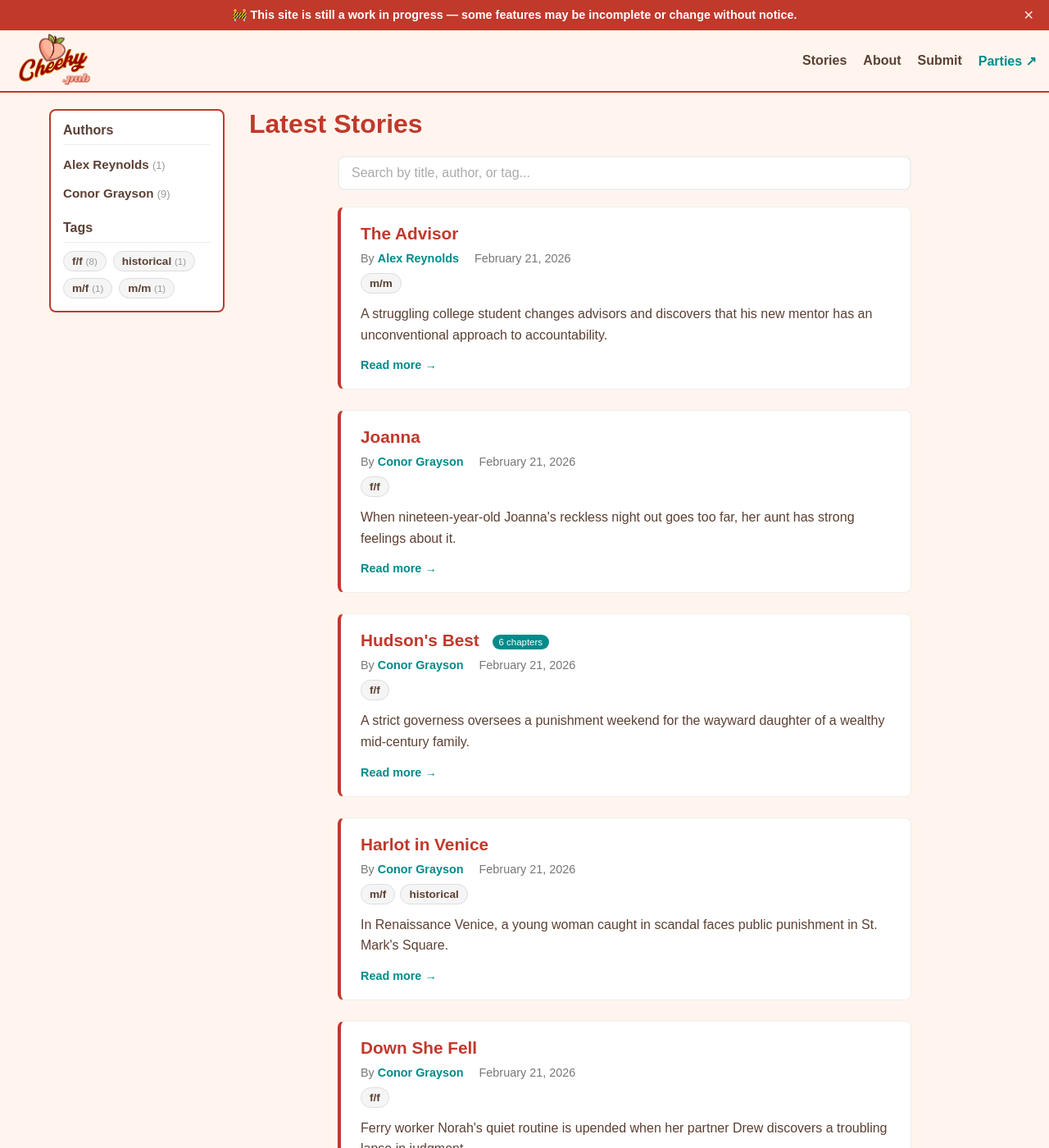
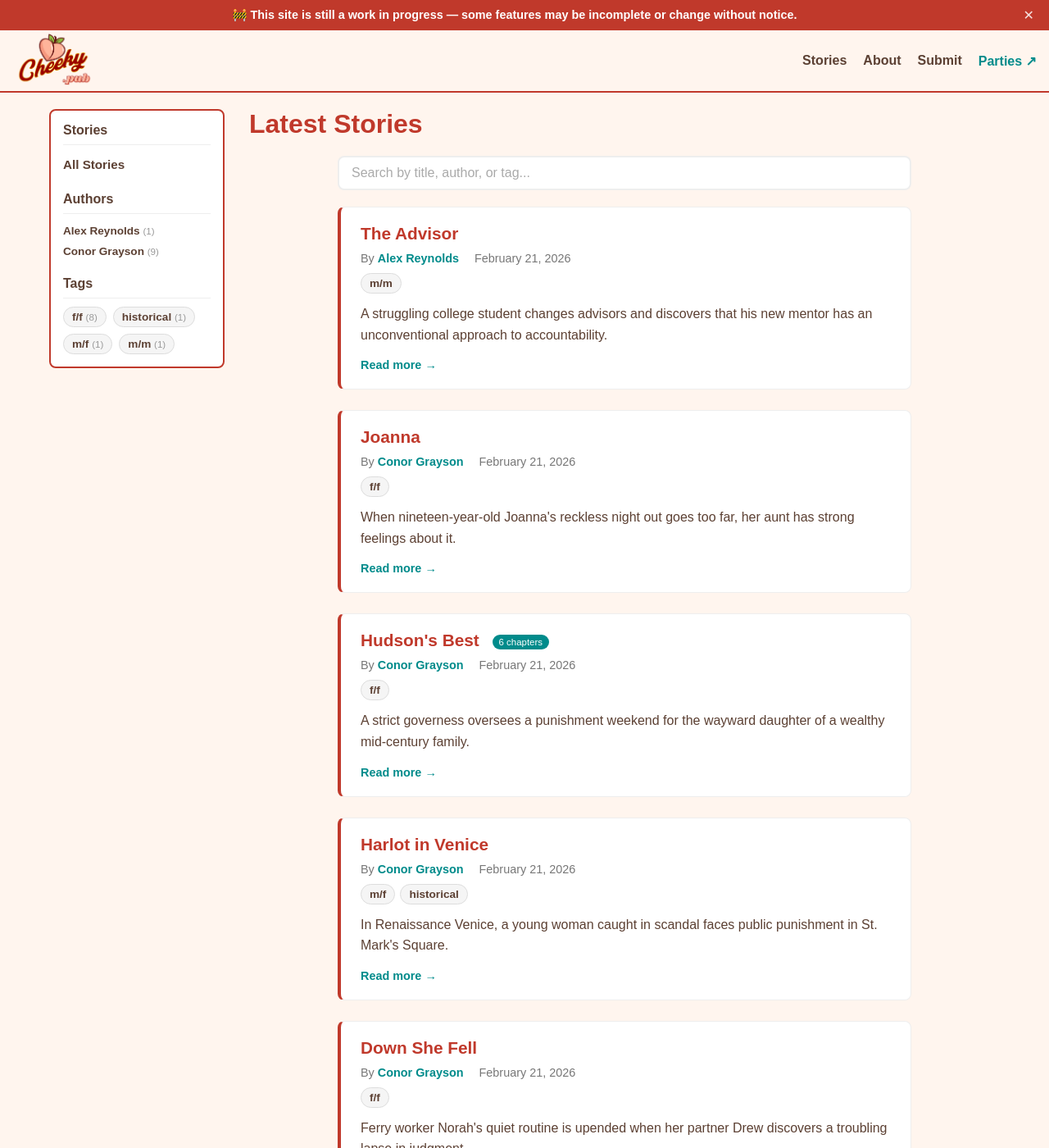
Before and after one commit to cheekypubs/cheekypubs.github.io, a Jekyll site: the page built from index.html, in a window 1280 px wide and 1400 px high. Shown: the whole window at 82% size. Built offline with Jekyll 4.4.1, drawn with Linux system fonts in a browser that asks for light colours.

Commit message:
Reduce author names size and add Stories menu to sidebar

```diff
--- a/_layouts/stories.html
+++ b/_layouts/stories.html
@@ -14,6 +14,15 @@ layout: default
   <div class="stories-container">
     <!-- Sidebar with Authors and Tags -->
     <aside class="stories-sidebar" id="storiesSidebar">
+      <div class="sidebar-section">
+        <h3>Stories</h3>
+        <ul class="stories-menu">
+          <li>
+            <a href="{{ '/' | absolute_url }}">All Stories</a>
+          </li>
+        </ul>
+      </div>
+
       <div class="sidebar-section">
         <h3>Authors</h3>
         <ul class="author-list">
--- a/assets/css/style.css
+++ b/assets/css/style.css
@@ -280,6 +280,29 @@ a {
     font-size: 1em;
 }
 
+.stories-menu {
+    list-style: none;
+    margin: 0;
+    padding: 0;
+}
+
+.stories-menu li {
+    margin-bottom: 4px;
+}
+
+.stories-menu a {
+    color: #5C4033;
+    text-decoration: none;
+    font-size: 0.95em;
+    display: block;
+    padding: 5px 0;
+    transition: color 0.2s;
+}
+
+.stories-menu a:hover {
+    color: #008B8B;
+}
+
 .author-list {
     list-style: none;
     margin: 0;
@@ -287,7 +310,7 @@ a {
 }
 
 .author-list li {
-    margin-bottom: 8px;
+    margin-bottom: 4px;
 }
 
 .author-list li.active a {
@@ -298,9 +321,9 @@ a {
 .author-list a {
     color: #5C4033;
     text-decoration: none;
-    font-size: 0.95em;
+    font-size: 0.85em;
     display: block;
-    padding: 5px 0;
+    padding: 3px 0;
     transition: color 0.2s;
 }
 
```
